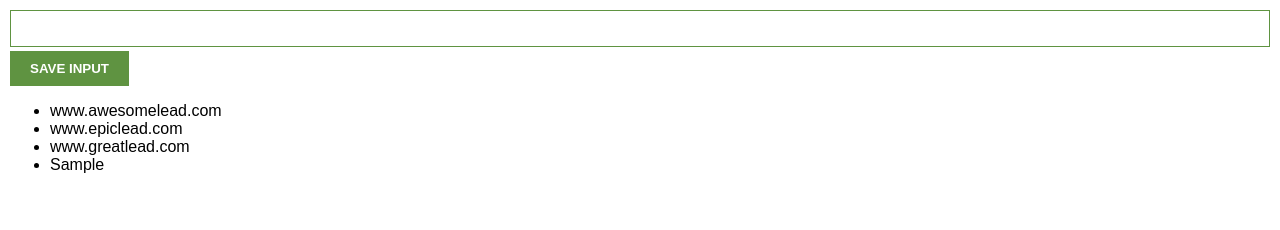
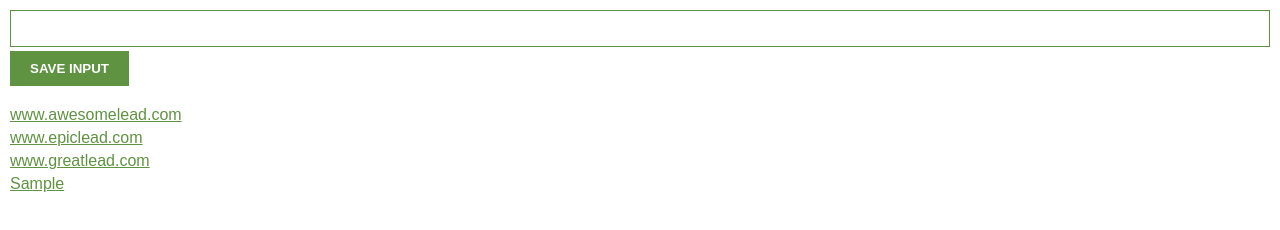
Before and after one commit to misksawalha/chrom_extension, a plain HTML site: page index.html in a window 1280 px wide. Both pictures are taken after typing "Sample" into the empty fields and a click on the button "SAVE INPUT". Drawn offline with Linux system fonts and the light colour scheme.

Commit message:
style list

```diff
--- a/index.css
+++ b/index.css
@@ -19,3 +19,16 @@ button {
     border: none;
     font-weight: bold;
 }
+ul {
+    margin-top: 20px;
+    list-style: none;
+    padding-left: 0;
+}
+
+li {
+    margin-top: 5px;
+}
+
+a {
+    color: #5f9341;
+}
--- a/index.js
+++ b/index.js
@@ -13,7 +13,7 @@ inputBtn.onclick = () => {
 function display() {
     let res = ""
     for (let i = 0; i < myLeads.length; i++) {
-        res += ` <li>${myLeads[i]}</li>`
+        res += ` <li><a target='_blank' href=${myLeads[i]}>${myLeads[i]}</a></li>`
     }
     ulEL.innerHTML = res
     inputEL.value=" "
```
Also changed, not shown: index.html (+1 -0 lines).
